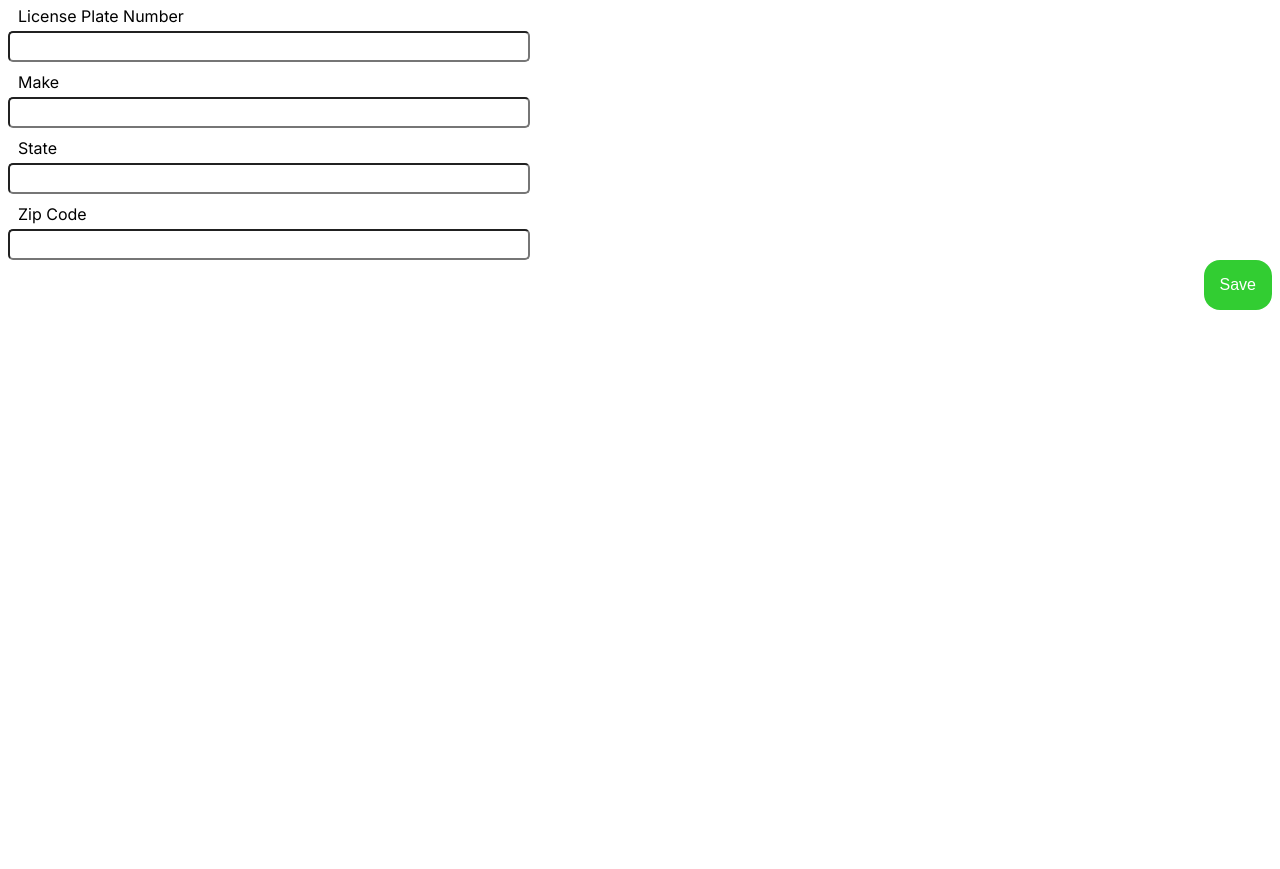
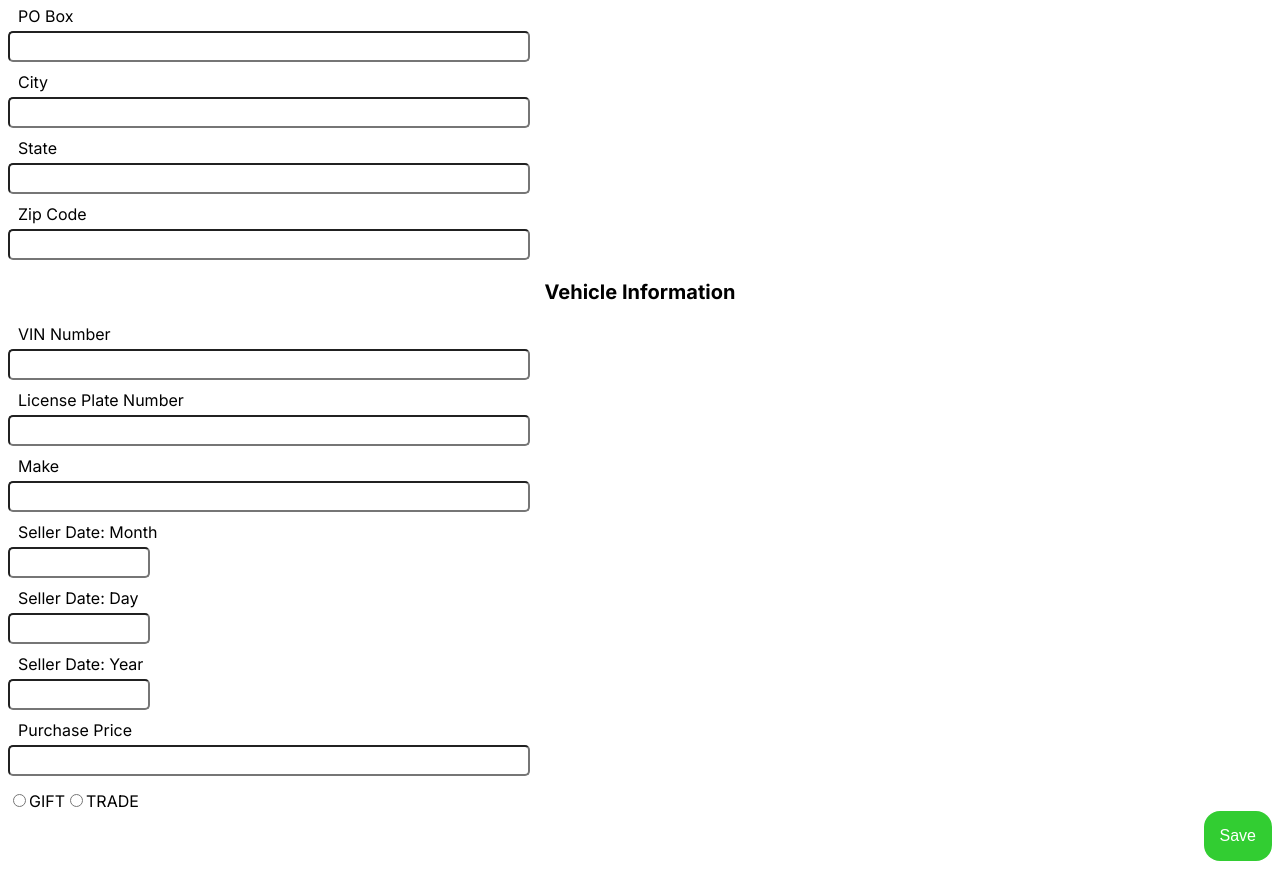
Before and after one commit to IZ-Services/FormMatic, a Next.js app: page / in a window 1280 px wide. Shown: the part 880-1749 px from the top of the page. Before the commit the page ends 1198 px from the top, so only its background shows below. Built offline with nearby package versions, Linux system fonts and the light colour scheme.

Commit message:
Feat: Added new inputs on form

```diff
--- a/src/app/globals.css
+++ b/src/app/globals.css
@@ -97,6 +97,14 @@
     padding-left: 10px;
 }
 
+.smallInputData {
+    width: 10%;
+    height: 25px;
+    border-radius: 5px;
+    margin-top: 5px;
+    padding-left: 10px;
+}
+
 .title {
     display: flex;
     justify-content: center;
--- a/src/app/page.tsx
+++ b/src/app/page.tsx
@@ -155,10 +155,29 @@ export default function Home() {
           Residence Or Business Address
         </h3>
 
-        <label style={{ marginLeft: "10px" }}>Mailing Address</label>
+        <label style={{ marginLeft: "10px" }}>Residence/Business Address</label>
         <input className="inputData"></input>
 
         <label style={{ marginLeft: "10px", marginTop: "10px" }}>APT/SPACE/STE#</label>
+        <input className="inputData"></input>
+
+        <label style={{ marginLeft: "10px", marginTop: "10px" }}>City</label>
+        <input className="inputData"></input>
+
+        <label style={{ marginLeft: "10px", marginTop: "10px" }}>State</label>
+        <input className="inputData"></input>
+
+        <label style={{ marginLeft: "10px", marginTop: "10px" }}>Zip Code</label>
+        <input className="inputData"></input>
+
+        <h3 className="title">
+          Mailing Address
+        </h3>
+
+        <label style={{ marginLeft: "10px" }}>Mailing   Address</label>
+        <input className="inputData"></input>
+
+        <label style={{ marginLeft: "10px", marginTop: "10px" }}>PO Box</label>
         <input className="inputData"></input>
 
         <label style={{ marginLeft: "10px", marginTop: "10px" }}>City</label>
@@ -183,14 +202,38 @@ export default function Home() {
         <label style={{ marginLeft: "10px", marginTop: "10px" }}>Make</label>
         <input className="inputData"></input>
 
-        <label style={{ marginLeft: "10px", marginTop: "10px" }}>State</label>
-        <input className="inputData"></input>
+        <label style={{ marginLeft: "10px", marginTop: "10px" }}>Seller Date: Month</label>
+        <input className="smallInputData"></input>
 
-        <label style={{ marginLeft: "10px", marginTop: "10px" }}>Zip Code</label>
+        <label style={{ marginLeft: "10px", marginTop: "10px" }}>Seller Date: Day</label>
+        <input className="smallInputData"></input>
+
+        <label style={{ marginLeft: "10px", marginTop: "10px" }}>Seller Date: Year</label>
+        <input className="smallInputData"></input>
+
+        <label style={{ marginLeft: "10px", marginTop: "10px" }}>Purchase Price</label>
         <input className="inputData"></input>
       </div>
 
+      <div style={{marginTop: "15px"}}>
+        <label>
+          <input
+            type="radio"
+            value="Gift"
+            name="GiftOrTrade"
+          />
+          GIFT
+        </label>
 
+        <label>
+          <input
+            type="radio"
+            value="Trade"
+            name="GiftOrTrade"
+          />
+          TRADE
+        </label>
+      </div>
 
       <div className="bottomContainer">
         <button className="buttonNewCustomer">Save</button>
```
Also changed, not shown: src/context/index.tsx (added, +9 -0 lines).
